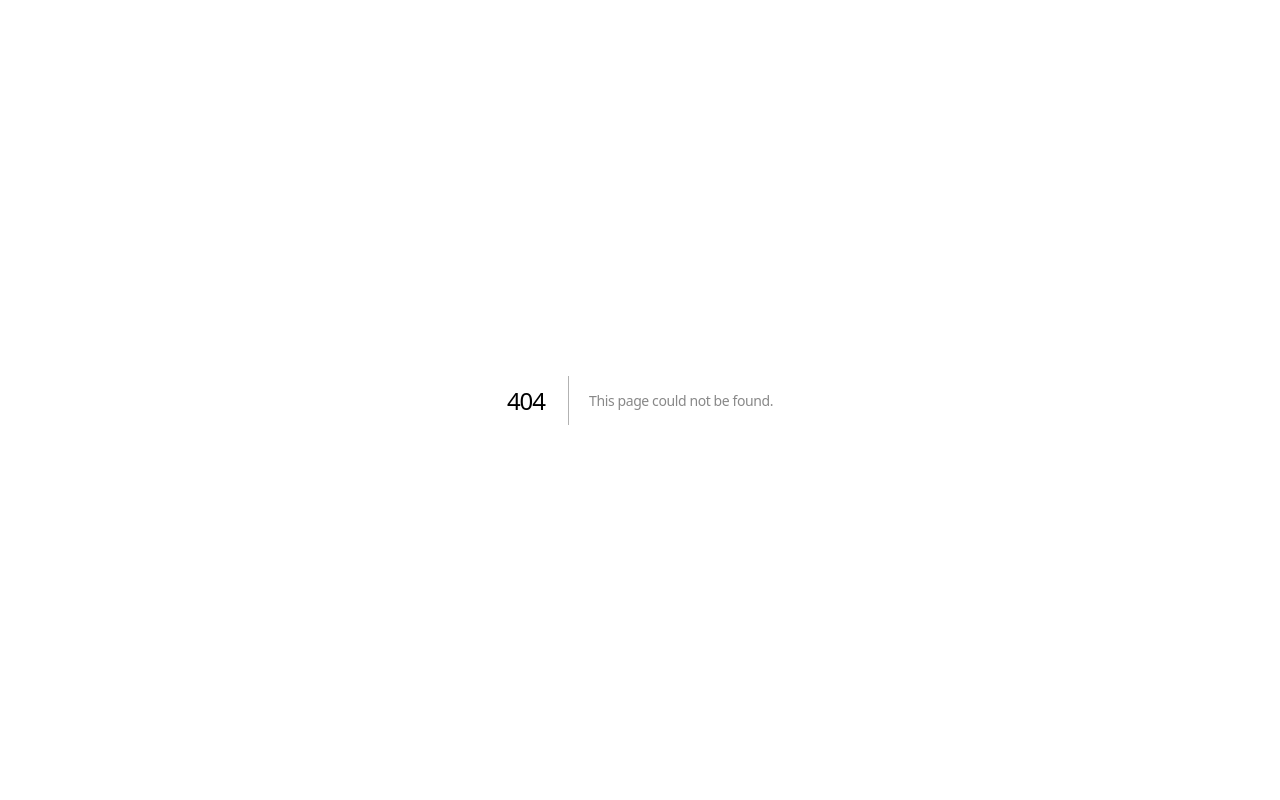
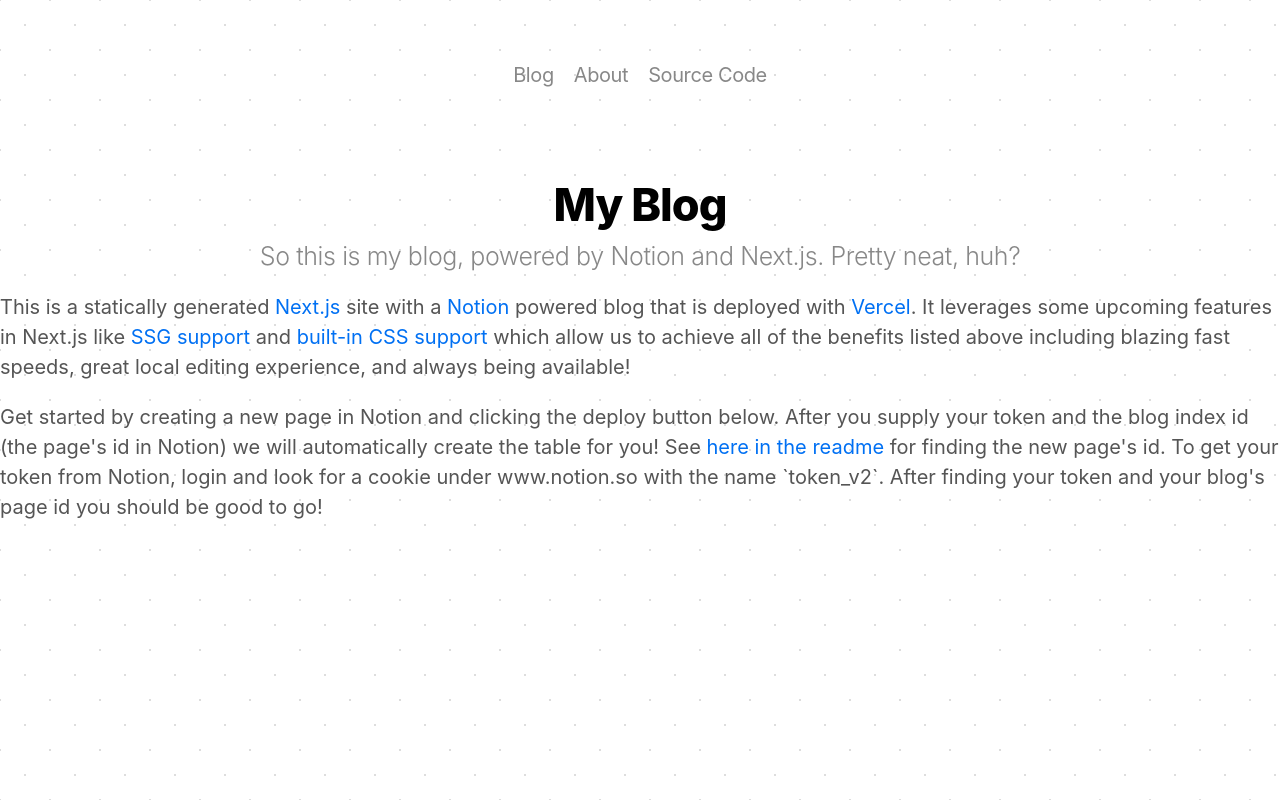
Before and after one commit to SimonLeclere/simons-notion-blog, a Next.js app: page / in a window 1280 px wide. Before the commit this address had no page. Built offline with nearby package versions, Linux system fonts and the light colour scheme.

Commit message:
fix image captions

```diff
--- /dev/null
+++ b/src/pages/index.tsx
@@ -0,0 +1,53 @@
+import Header from '../components/header'
+import Link from 'next/link'
+
+import sharedStyles from '../styles/shared.module.css'
+
+export default function Index() {
+
+    return (
+    <>
+      <Header/>
+      <div className={sharedStyles.layout}>
+        <h1>My Blog</h1>
+        <h2>
+            So this is my blog, powered by Notion and Next.js. Pretty neat, huh?
+        </h2>
+
+        <div className="explanation">
+          <p>
+            This is a statically generated{' '}
+            <Link href="https://nextjs.org">Next.js</Link> site with a{' '}
+            <Link href="https://notion.so">Notion</Link> powered blog that
+            is deployed with <Link href="https://vercel.com">Vercel</Link>
+            . It leverages some upcoming features in Next.js like{' '}
+            <Link href="https://github.com/vercel/next.js/issues/9524">
+              SSG support
+            </Link>{' '}
+            and{' '}
+            <Link href="https://github.com/vercel/next.js/issues/8626">
+              built-in CSS support
+            </Link>{' '}
+            which allow us to achieve all of the benefits listed above including
+            blazing fast speeds, great local editing experience, and always
+            being available!
+          </p>
+
+          <p>
+            Get started by creating a new page in Notion and clicking the deploy
+            button below. After you supply your token and the blog index id (the
+            page&apos;s id in Notion) we will automatically create the table for you!
+            See{' '}
+            <Link href="https://github.com/ijjk/notion-blog#getting-blog-index-and-token">
+              here in the readme
+            </Link>{' '}
+            for finding the new page&apos;s id. To get your token from Notion, login
+            and look for a cookie under www.notion.so with the name `token_v2`.
+            After finding your token and your blog&apos;s page id you should be good
+            to go!
+          </p>
+        </div>
+      </div>
+    </>
+  )
+}
```
Also changed, not shown: src/components/notion/renderer.tsx (+18 -5 lines), src/styles/post.module.css (+9 -0 lines).
